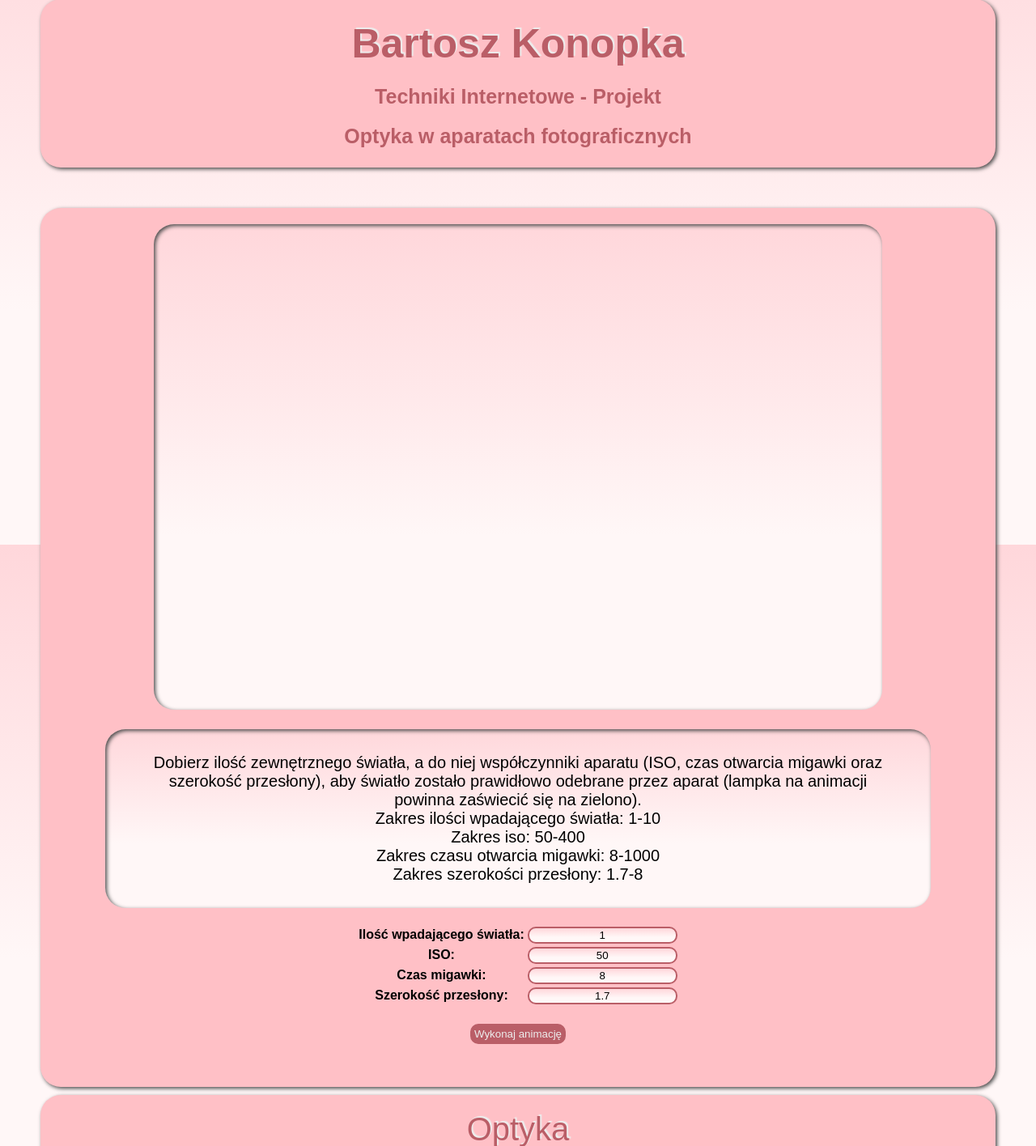
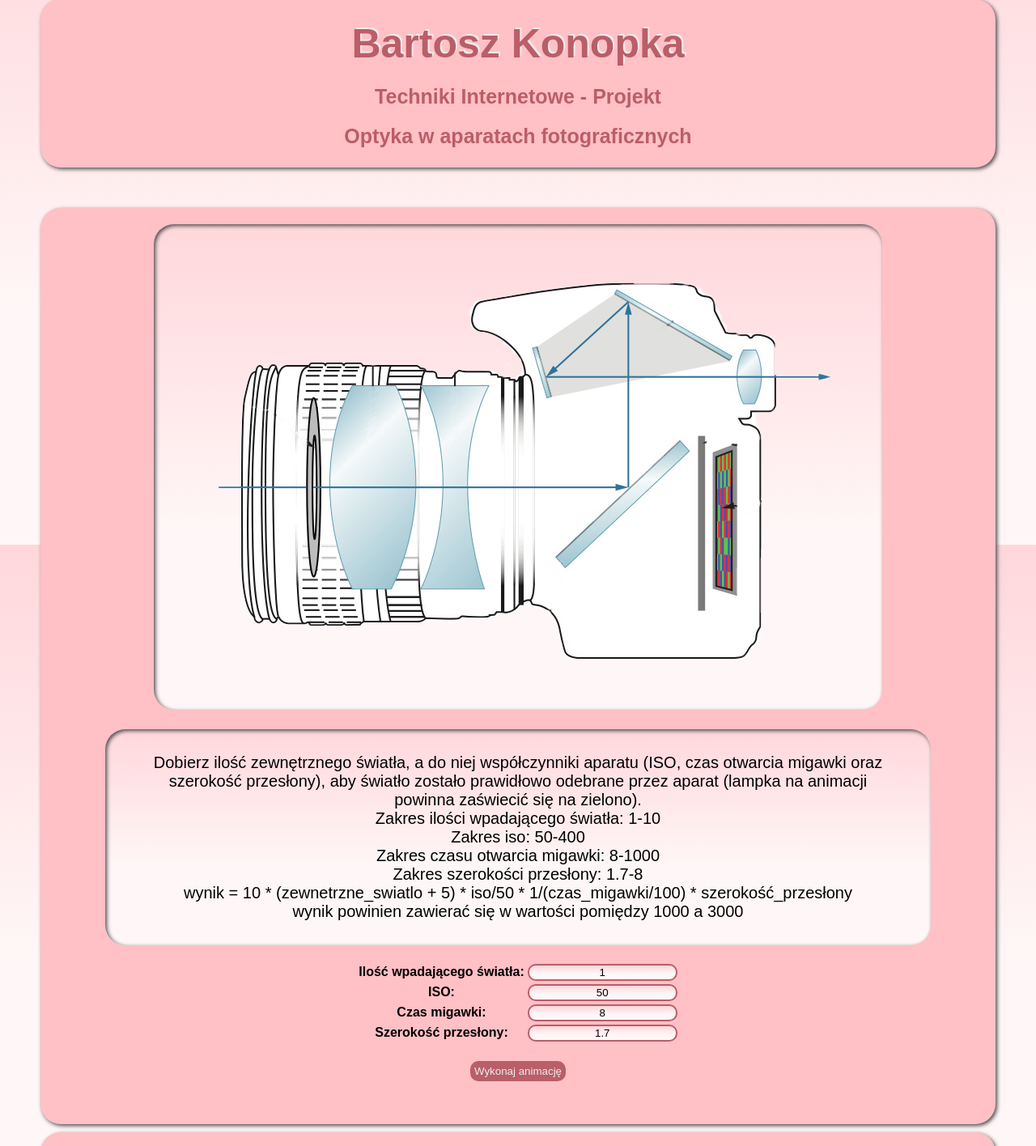
Before and after one commit to BKonopka123/AGH_sem5, a PHP site: page /techniki_internetowe/project/ in a window 1280 px wide. Shown: the part 127-1543 px from the top of the page at 81% size. Run offline with PHP 8.4, Linux system fonts and the light colour scheme; data comes from the database, SQL or seed files in the repository; both versions use the stored data as it was after the commit; data that the repository does not hold is empty.

Commit message:
ti project finish

```diff
--- a/Ti/techniki_internetowe/project/src/controller/js/script.js
+++ b/Ti/techniki_internetowe/project/src/controller/js/script.js
@@ -39,17 +39,147 @@ function aanimation(){
 function animation_draw(zewnetrzne_swiatlo, iso, time, f){
     var canvas = document.getElementById("animation_canvas");
     var ctx = canvas.getContext("2d");
-    ctx.clearRect(0, 0, canvas.width, canvas.height);
-    ctx.beginPath();
-    ctx.strokeStyle = "#000000";
 
-    ctx.moveTo(0, 0);
-    ctx.lineTo(300, 300);
-    ctx.stroke();
+    var image = new Image();
+    image.src = "src/view/photos/animacja.png";
+
+    var r = 5 * zewnetrzne_swiatlo;
+
+    var wynik = 10 * (zewnetrzne_swiatlo + 5) * iso/50 * 1/(time/100) * f;
+    console.log(wynik);
+
+    image.onload = function() {
+        ctx.clearRect(0, 0, canvas.width, canvas.height);
+        ctx.drawImage(image, 10, 40);
+        ctx.beginPath();
+        ctx.fillStyle = "#0000F7";
+        ctx.globalAlpha = 0.2;
+        ctx.fillRect(0, 325-10*zewnetrzne_swiatlo, 200, 20*zewnetrzne_swiatlo );
+        var flag;
+        if (wynik >=0 && wynik <= 1000){
+            flag = 10;
+        }
+        else if(wynik > 1000 && wynik <= 3000){
+            flag = 20;
+        }
+        else if(wynik > 3000 && wynik <= 10000){
+            flag = 30;
+        }
+        else if(wynik > 10000 && wynik <= 50000){
+            flag = 40;
+        }
+        else if(wynik > 50000 && wynik <= 100000){
+            flag = 50;
+        }
+        else if(wynik > 100000 && wynik <= 400000){
+            flag = 60;
+        }
+        else if(wynik > 400000 && wynik <= 1000000){
+            flag = 70;
+        }
+        else{
+            flag = 80;
+        }
+        ctx.moveTo(200, 325-(flag/2));
+        ctx.lineTo(588+((flag/2)/1.1106), 325-(flag/2));
+        ctx.lineTo(588-((flag/2)/1.1106), 325+(flag/2));
+        ctx.lineTo(200, 325+(flag/2));
+        ctx.lineTo(200, 325-(flag/2));
+
+        ctx.moveTo(588+((flag/2)/1.1106), 325-(flag/2));
+        ctx.lineTo(588+((flag/2)/1.1106), 96+((flag/2)/(1.732)));
+        ctx.lineTo(588-((flag/2)), 96-((flag/2)/(1.732)));
+        ctx.lineTo(588-((flag/2)), 325-(flag/2));
+        ctx.lineTo(588+((flag/2)/1.1106), 325-(flag/2));
+
+        ctx.moveTo(588-((flag/2)), 96-((flag/2)/(1.732)));
+        ctx.lineTo(485-(flag/2 * 0.3249), 190-flag/2);
+        ctx.lineTo(485+(flag/2 * 0.3249), 190+flag/2 );
+        ctx.lineTo(588+((flag/2)/1.1106), 96+((flag/2)/(1.732)));
+        ctx.lineTo(588-((flag/2)), 96-((flag/2)/(1.732)));
+
+        ctx.moveTo(485-(flag/2 * 0.3249), 190-flag/2);
+        ctx.lineTo(800, 190-flag/2);
+        ctx.lineTo(800, 190+flag/2);
+        ctx.lineTo(485+(flag/2 * 0.3249), 190+flag/2 );
+        ctx.lineTo(485-(flag/2 * 0.3249), 190-flag/2);
+        ctx.fill();
+        ctx.globalAlpha = 1.0;
+
+        // Define variables for circle position and movement
+        var circleX = 200;
+        var circleY = 325;
+        var circleRadius = flag / 2;
+        var dx = 1; // Horizontal movement speed
+        var dy = 0; // Vertical movement speed
+        var flag = false;
+
+        function animate() {
+            ctx.beginPath();
+            ctx.fillStyle = "#0000FF";
+            ctx.arc(circleX, circleY, circleRadius, 0, Math.PI * 2);
+            ctx.fill();
+
+            circleX += dx;
+            circleY += dy;
+            if(circleX  == 588 && circleY == 325) {
+                dx = 0;
+                dy = -1;
+            }
+            if(circleY == 96 && circleX == 588) {
+                dx = -1;
+                dy = 1;
+            }
+            if(circleY == 190 && circleX == 494) {
+                dx = 1;
+                dy = 0;
+            }
+            if(circleX == 800 && circleY == 190) {
+                dx = 0;
+                dy = 0;
+            }
+            requestAnimationFrame(animate);
+        }
+
+        animate();
+
+        if(wynik >=1000 && wynik <= 3000){
+            ctx.fillStyle = "#048912";
+            ctx.fillRect(848, 173, 30, 30);
+            ctx.font = "bold 18px Arial";
+            ctx.fillText(wynik + '', 430, 560);
+        }
+        else{
+            ctx.fillStyle = "#FF0808";
+            ctx.fillRect(848, 173, 30, 30);
+            ctx.font = "bold 18px Arial";
+            ctx.fillText(wynik + '', 430, 560);
+        }
+        ctx.strokeStyle = "rgba( 255, 255, 255, 0.0 )";
+        ctx.stroke();
+    };
+
+
 }
+
+
+function animation_draw_start() {
+    var canvas = document.getElementById("animation_canvas");
+    var ctx = canvas.getContext("2d");
+    var image = new Image();
+    image.src = "src/view/photos/animacja.png";
+
+    image.onload = function() {
+        ctx.clearRect(0, 0, canvas.width, canvas.height);
+        ctx.drawImage(image, 10, 40);
+    };
+}
+
 
 //Funkcja javascript obsługująca przyciski wykonujące animację
 function animation_values(){
+    animation_draw_start();
+
     //Przygotoanie danych do wysłania
     var json_data = "{\"light\":\"" + 1 + "\",\"iso\":\"" + 50 + "\",\"time\":\"" + 8 + "\",\"f\":\"" + 1.7 + "\"}";
     var msg = "data=" + encodeURIComponent(json_data);
--- a/Ti/techniki_internetowe/project/src/view/template/main.tpl
+++ b/Ti/techniki_internetowe/project/src/view/template/main.tpl
@@ -60,6 +60,10 @@
             Zakres czasu otwarcia migawki: 8-1000
             <br>
             Zakres szerokości przesłony: 1.7-8
+            <br>
+            wynik = 10 * (zewnetrzne_swiatlo + 5) * iso/50 * 1/(czas_migawki/100) * szerokość_przesłony
+            <br>
+            wynik powinien zawierać się w wartości pomiędzy 1000 a 3000
         </div>
         <div class="animation_form">
             <form name="animation">
```
Also changed, not shown: Ti/techniki_internetowe/project/src/modell/baza.db, Ti/techniki_internetowe/project/src/view/photos/animacja.png (added).
